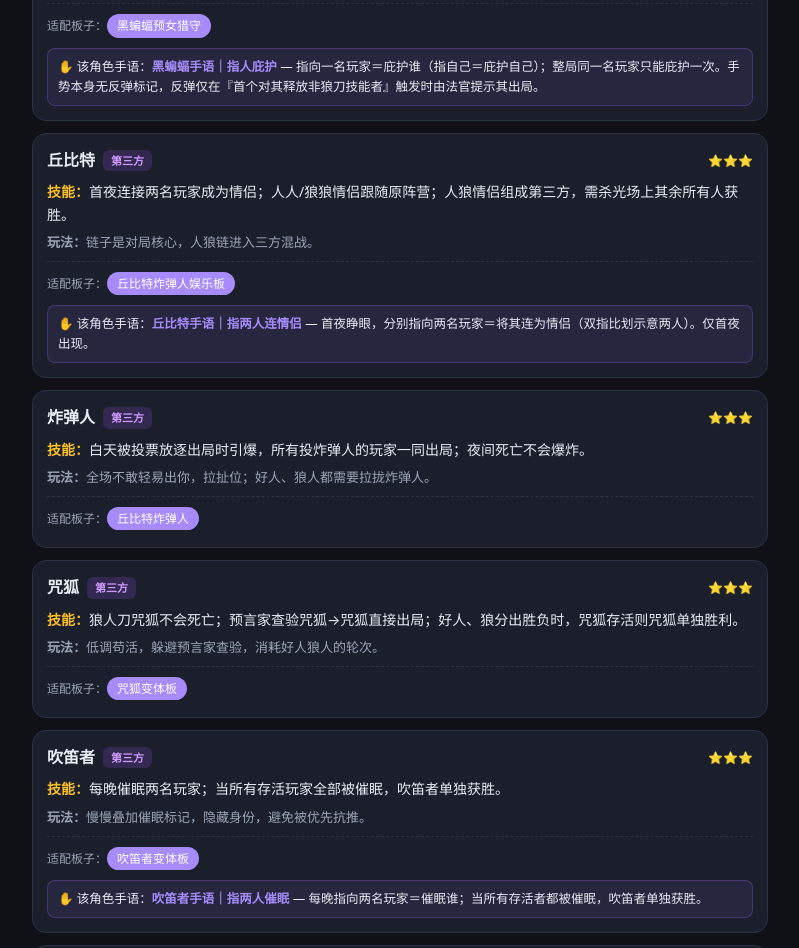
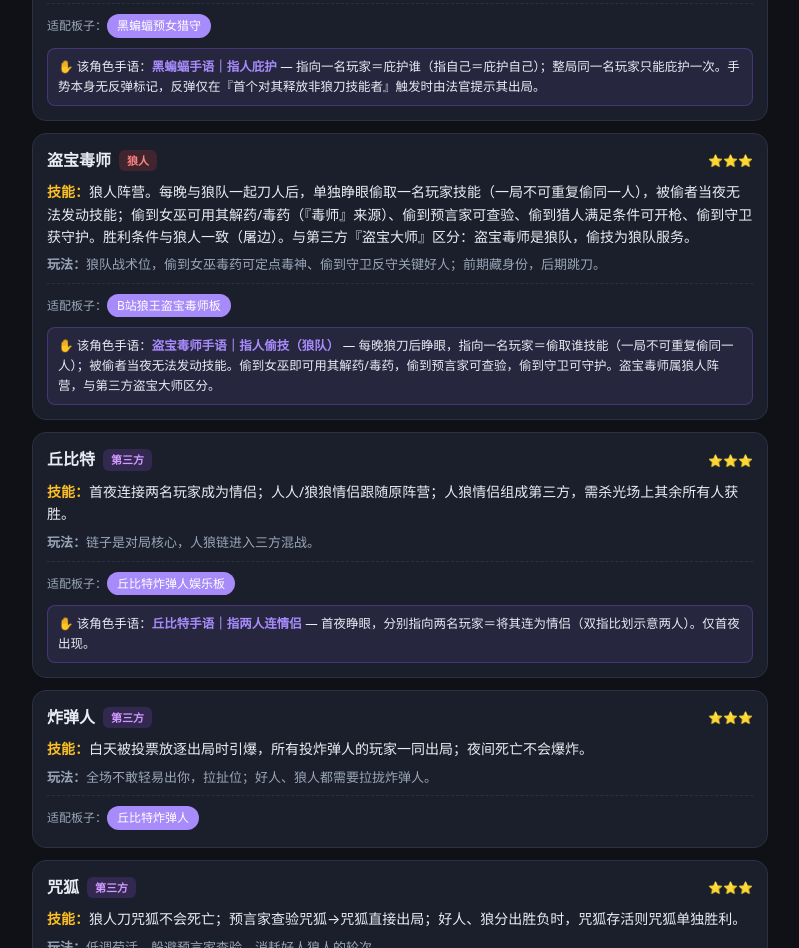
Before and after one commit to will1989/WolfJudge, a plain HTML site: page index.html in a window 1280 px wide. Shown: the part 6598-7546 px from the top of the page, without its empty margins (240-1039 px from the left). Drawn offline with Linux system fonts and the light colour scheme.

Commit message:
feat: 新增盗宝毒师(狼队版)角色 + B站狼王盗宝毒师板(无女巫原版) + 手语/FAQ/注意事项

```diff
--- a/index.html
+++ b/index.html
@@ -386,6 +386,7 @@ const ROLES=[
  {n:"隐狼",cat:"狼人",skill:"不和狼队见面，互相不认识；预言家查验隐狼结果为好人；胜利条件和普狼一致。",play:"混在好人阵营，听发言寻找狼队友，暗中帮狼冲票。",b:"隐狼变体板",d:"⭐⭐"},
  {n:"种狼",cat:"狼人",skill:"狼刀结束后单独睁眼；可将当夜刀中的玩家感染为狼人；被女巫解药救起则感染失败；被感染玩家失去原有技能变成狼人。",play:"优先感染强神职，转化好人核心战力。",b:"种狼变体板",d:"⭐⭐⭐"},
  {n:"黑蝙蝠",cat:"狼人",skill:"每晚庇护一名玩家（可庇护自己；同一名玩家整局只能庇护一次）；被庇护者免疫夜间技能；当夜若有非狼刀的夜间技能（守卫守护、女巫毒、预言家查验等）对庇护目标释放，第一个出手的施法者被反弹直接出局。反弹仅触发一次，失效后黑蝙蝠仍可继续庇护但不再反弹。多数版本狼刀不触发反弹。",play:"主动选目标庇护，用反弹废掉好人关键夜间技能（尤其女巫毒）；注意反弹只有一次且狼刀通常不吃反弹，用法要精算。",b:"黑蝙蝠预女猎守",d:"⭐⭐⭐"},
+ {n:"盗宝毒师",cat:"狼人",skill:"狼人阵营。每晚与狼队一起刀人后，单独睁眼偷取一名玩家技能（一局不可重复偷同一人），被偷者当夜无法发动技能；偷到女巫可用其解药/毒药（『毒师』来源）、偷到预言家可查验、偷到猎人满足条件可开枪、偷到守卫获守护。胜利条件与狼人一致（屠边）。与第三方『盗宝大师』区分：盗宝毒师是狼队，偷技为狼队服务。",play:"狼队战术位，偷到女巫毒药可定点毒神、偷到守卫反守关键好人；前期藏身份，后期跳刀。",b:"B站狼王盗宝毒师板",d:"⭐⭐⭐"},
  {n:"丘比特",cat:"第三方",skill:"首夜连接两名玩家成为情侣；人人/狼狼情侣跟随原阵营；人狼情侣组成第三方，需杀光场上其余所有人获胜。",play:"链子是对局核心，人狼链进入三方混战。",b:"丘比特炸弹人娱乐板",d:"⭐⭐⭐"},
  {n:"炸弹人",cat:"第三方",skill:"白天被投票放逐出局时引爆，所有投炸弹人的玩家一同出局；夜间死亡不会爆炸。",play:"全场不敢轻易出你，拉扯位；好人、狼人都需要拉拢炸弹人。",b:"丘比特炸弹人",d:"⭐⭐⭐"},
  {n:"咒狐",cat:"第三方",skill:"狼人刀咒狐不会死亡；预言家查验咒狐→咒狐直接出局；好人、狼分出胜负时，咒狐存活则咒狐单独胜利。",play:"低调苟活，躲避预言家查验，消耗好人狼人的轮次。",b:"咒狐变体板",d:"⭐⭐⭐"},
@@ -492,7 +493,8 @@ const BOARDS=[
  {n:"仓鼠人娱乐板",d:"⭐⭐",cfg:"4民 + 预言家、女巫、猎人、守卫 + 3普狼+仓鼠人（第三方）",feat:"狼刀免疫，一方将胜时盗果独胜",roles:["平民","平民","平民","平民","预言家","女巫","猎人","守卫","普通狼人","仓鼠人"],comp:{god:4,civ:4,wolf:3,third:1}},
  {n:"狂人娱乐板",d:"⭐⭐⭐",cfg:"4民 + 预言家、女巫、猎人、守卫 + 3普狼+狂人（第三方）",feat:"复制身份，胜负随其变",roles:["平民","平民","平民","平民","预言家","女巫","猎人","守卫","普通狼人","狂人"],comp:{god:4,civ:4,wolf:3,third:1}},
 {n:"盗宝大师娱乐板",d:"⭐⭐⭐",cfg:"4民 + 预言家、女巫、猎人、守卫 + 3普狼+盗宝大师（第三方）",feat:"每晚偷技能，好狼双亡≤1则独胜",roles:["平民","平民","平民","平民","预言家","女巫","猎人","守卫","普通狼人","普通狼人","普通狼人","盗宝大师"],comp:{god:4,civ:4,wolf:3,third:1}},
-{n:"蒙面人娱乐板",d:"⭐⭐⭐",cfg:"4民 + 预言家、女巫、猎人、守卫、蒙面人 + 3普狼",feat:"负伤延时死亡，多抢一轮发言投票",roles:["平民","平民","平民","平民","预言家","女巫","猎人","守卫","蒙面人","普通狼人","普通狼人","普通狼人"],comp:{god:5,civ:4,wolf:3}}
+{n:"蒙面人娱乐板",d:"⭐⭐⭐",cfg:"4民 + 预言家、女巫、猎人、守卫、蒙面人 + 3普狼",feat:"负伤延时死亡，多抢一轮发言投票",roles:["平民","平民","平民","平民","预言家","女巫","猎人","守卫","蒙面人","普通狼人","普通狼人","普通狼人"],comp:{god:5,civ:4,wolf:3}},
+{n:"B站狼王盗宝毒师板",d:"⭐⭐⭐",cfg:"4民 + 猎人、蒙面人、通灵师、摄梦人 + 狼王、2普狼、盗宝毒师",feat:"无预言家，通灵师顶验人；狼队带盗宝偷技",roles:["平民","平民","平民","平民","猎人","蒙面人","通灵师","摄梦人","狼王","普通狼人","普通狼人","盗宝毒师"],comp:{god:4,civ:4,wolf:4}}
 ];
 
 /* ============ 数据：夜间台词 ============ */
@@ -515,6 +517,7 @@ const NIGHT={
  "机械狼":{s:"机械狼请睁眼，你可以选择使用你学到的技能。机械狼请闭眼。",n:"",first:"机械狼请睁眼，请选择一名玩家进行学习，你将获知他的身份并习得技能，习得的技能下一晚才可以使用，全局仅一次学习机会。机械狼请闭眼。"},
  "狼美人":{s:"狼美人请睁眼，请选择你今晚要魅惑的玩家，不能连续两晚魅惑同一个人。狼美人请闭眼。",n:""},
  "狼人":{s:"狼人请睁眼，请互相确认队友，请选择今晚要刀的玩家。狼人请确认，今晚要击杀的是这名玩家吗？狼人请闭眼。",n:""},
+ "盗宝毒师":{s:"盗宝毒师请睁眼，请选择今晚要偷取技能的目标玩家（一局不可重复偷同一人）。盗宝毒师请闭眼。",n:"狼队偷技；被偷玩家当夜无法发动技能，盗宝毒师可随后使用被偷角色技能（如女巫解药/毒药）"},
  "种狼":{s:"种狼请睁眼，你可以选择感染今晚被刀的这名玩家，若被女巫救走，感染失败。种狼请闭眼。",n:""},
  "黑蝙蝠":{s:"黑蝙蝠请睁眼，请选择你今晚要庇护的玩家（整局同一名玩家只能庇护一次，可以庇护自己）。黑蝙蝠请闭眼。",n:"被庇护者免疫夜间技能；首个对其释放非狼刀技能者被反弹出局（仅一次），多数版本狼刀不触发反弹"},
  "女巫":{s:"女巫请睁眼，今晚这名玩家被刀了，你要使用解药救他吗？你要使用毒药毒死一名玩家吗？一晚只能使用一瓶药。",n:"首夜可自救板子：刀到女巫可自救"},
@@ -547,7 +550,7 @@ const NIGHT={
  "复仇者":{s:"复仇者请睁眼，请选择支持狼队（爪子手势）还是支持好人（其他手势），选定后整局不变。复仇者请闭眼。",n:"首夜专属；死亡后触发转化/击杀"},
  "盗宝大师":{s:"盗宝大师请睁眼，请选择今晚要偷取技能的目标玩家（一局不可重复偷同一人）。盗宝大师请闭眼。",n:"被偷玩家当夜无法发动技能；盗宝大师随后可使用被偷角色对应技能（如女巫的解药/毒药）"}
 };
-const CANON=["蚀时狼妃","奇迹商人","炼金魔女","禁言长老","摄梦人","守卫","猎魔人","狐狸","预言家","通灵师","纯白之女","石像鬼","机械狼","狼美人","梦魇","狼人","盗宝大师","大野狼","白狼","狼兄弟","恶魔","纵火者","狂人","黑蝙蝠","种狼","女巫","守墓人","吹笛者","乌鸦","药剂师","魔术师","蛊惑师","圣女","变脸者","吉普赛娘","两姐妹","三兄弟","刺客"];
+const CANON=["蚀时狼妃","奇迹商人","炼金魔女","禁言长老","摄梦人","守卫","猎魔人","狐狸","预言家","通灵师","纯白之女","石像鬼","机械狼","狼美人","梦魇","狼人","盗宝大师","盗宝毒师","大野狼","白狼","狼兄弟","恶魔","纵火者","狂人","黑蝙蝠","种狼","女巫","守墓人","吹笛者","乌鸦","药剂师","魔术师","蛊惑师","圣女","变脸者","吉普赛娘","两姐妹","三兄弟","刺客"];
 const FIRST=["盗贼","丘比特","野孩子","混血儿","狼犬","暗恋者","复仇者","影子","狼兄弟"];
 
 /* ============ 数据：白天/结算/胜负台词 ============ */
@@ -602,7 +605,9 @@ const FAQ=[
  {q:"影子 / 混血儿 / 暗恋者 三者有什么区别？",a:"三个都是『跟随型』搅局位，但绑定对象与变动不同：①混血儿——首夜绑定『榜样』，整局胜负跟随榜样所在阵营（榜样是好人→混血随好人赢），自身无夜间技能；②暗恋者——首夜绑定『暗恋对象』，整局胜负跟随对方，规则与混血儿几乎一致，仅名称不同；③影子——首夜绑定『主人』，主人死亡后影子直接变成主人的身份（主人是狼则影子变狼、是女巫则获得其剩余药），是真正会『变身』的跟随位。"},
  {q:"恶魔属于狼人还是第三方？",a:"主流规则（pandakill/网杀）里恶魔属于『狼人阵营』：和狼人一起杀人，狼人杀完人后恶魔单独睁眼验一名玩家是否为『有技能的神职』，且恶魔永远不会死在夜里（猎人夜射不亡），只能被投票放逐出局。部分同人版会把它当作第三方。赛前务必确认本板规则。"},
 {q:"盗宝大师到底是好人还是狼人？",a:"标准《失踪的宝物》板里盗宝大师是独立的『第三方阵营』：好人与狼人两方存活人数都≤1时它单独获胜，所以它是搅局位，既不是好人也不是狼。也有部分局式把它固定划为狼人阵营。赛前务必确认本板规则。"},
-{q:"蒙面人的『负伤』是什么意思？",a:"蒙面人是神职，核心机制是延时死亡：夜间被狼刀/女巫毒/摄梦人摄死时，不会当夜死，而是『负伤』拖到次日放逐投票结束才翻牌出局（当天照常发言投票），整局仅触发一次；若被猎人开枪击中则直接死、不触发。白天被投票放逐时还能主动翻牌发动同样的延时。注意它是延时而非无敌，次日放逐后必然出局。"}
+{q:"蒙面人的『负伤』是什么意思？",a:"蒙面人是神职，核心机制是延时死亡：夜间被狼刀/女巫毒/摄梦人摄死时，不会当夜死，而是『负伤』拖到次日放逐投票结束才翻牌出局（当天照常发言投票），整局仅触发一次；若被猎人开枪击中则直接死、不触发。白天被投票放逐时还能主动翻牌发动同样的延时。注意它是延时而非无敌，次日放逐后必然出局。"},
+{q:"盗宝毒师和盗宝大师有什么区别？",a:"盗宝毒师是『狼人阵营』，和狼王/普狼一起刀人，偷技为狼队服务（偷到女巫毒药可定点毒神、偷到守卫反守好人），胜利条件=屠边；盗宝大师是『第三方阵营』（好狼双亡≤1则独胜），属于搅局位。两者偷技机制相同，但阵营与胜负完全不同，赛前务必区分本板用的是哪个。"},
+{q:"B站那局『狼王+2普狼+盗宝毒师 / 4民 / 猎人+蒙面人+通灵师+摄梦人』怎么打？",a:"12人标准配置：4狼（狼王+2普狼+盗宝毒师，屠边）/4民/4神（猎人+蒙面人+通灵师+摄梦人）。特点：①没有预言家，通灵师顶替验人位（验具体身份，信息比预言家更细）；②狼队带盗宝毒师，每晚狼刀后偷一名好人技能，偷到女巫毒药是最大威胁；③蒙面人负伤延时死亡，多抢一轮发言；④摄梦人可连摄刺杀、可保护。狼队靠盗宝毒师偷药制造双死，好人靠通灵师+摄梦人+猎人反制。该板已在板子库收录。"}
 ];
 
 /* ============ 数据：术语黑话 ============ */
@@ -757,7 +762,8 @@ const TERMS=[
    {t:"纵火者手语｜指房标记",d:"指向一座房屋（或玩家）＝放置火球标记；若标记目标当夜被狼刀，其右首第一个狼人被烧死。"},
    {t:"狂人手语｜指人复制",d:"从第二晚起，指向一名玩家＝复制其身份（目标不知情）；第三晚起可用其技能，胜随该身份。"},
    {t:"盗宝大师手语｜指人偷技",d:"每晚睁眼，指向一名玩家＝偷取谁技能（一局不可重复偷同一人）；被偷者当夜无法发动技能。偷到女巫即可用其解药/毒药，偷到预言家即可查验，偷到狼人首夜可得刀权。"},
-   {t:"蒙面人手语｜无夜间手势",d:"蒙面人为被动/主动延时死亡神，无夜间手势；其『负伤』在夜间被刀/毒/摄杀时由法官次日提示，白天被票出时主动翻牌发动。"}
+   {t:"蒙面人手语｜无夜间手势",d:"蒙面人为被动/主动延时死亡神，无夜间手势；其『负伤』在夜间被刀/毒/摄杀时由法官次日提示，白天被票出时主动翻牌发动。"},
+   {t:"盗宝毒师手语｜指人偷技（狼队）",d:"每晚狼刀后睁眼，指向一名玩家＝偷取谁技能（一局不可重复偷同一人）；被偷者当夜无法发动技能。偷到女巫即可用其解药/毒药，偷到预言家可查验，偷到守卫可守护。盗宝毒师属狼人阵营，与第三方盗宝大师区分。"}
  ]}
 ];
 
@@ -975,6 +981,7 @@ function boardNotes(b){
  if(has('狂人')) notes.push(['狂人复制','第二晚起复制一名角色身份，第三晚起用其技能，胜随其变。']);
  if(has('猎人')||has('狼王')||has('白狼王')) notes.push(['开枪规则','猎人/狼王等被刀·被投可开枪，被毒杀不能开枪。']);
  if(has('盗宝大师')) notes.push(['盗宝大师','每晚偷一名玩家技能（一局不可重复偷同一人），被偷者当夜无法发动；偷到女巫可用其解药/毒药，偷到预言家可查验。好人与狼人双方存活均≤1时盗宝大师独胜。']);
+ if(has('盗宝毒师')) notes.push(['盗宝毒师','狼队偷技：每晚狼刀后偷一名玩家技能（一局不可重复偷同一人），被偷者当夜无法发动；偷到女巫可用其解药/毒药，偷到预言家可查验，偷到守卫可守护。']);
  if(has('蒙面人')) notes.push(['蒙面人负伤','夜间被刀/毒/摄杀不立即死，拖到次日放逐投票后才出局（仅触发一次）；白天被票出可主动翻牌延时，技能是延时而非无敌。']);
   notes.push(['屠边胜负','好人杀光所有狼人胜；狼人杀光神职或平民胜。']);
   return notes;
```
